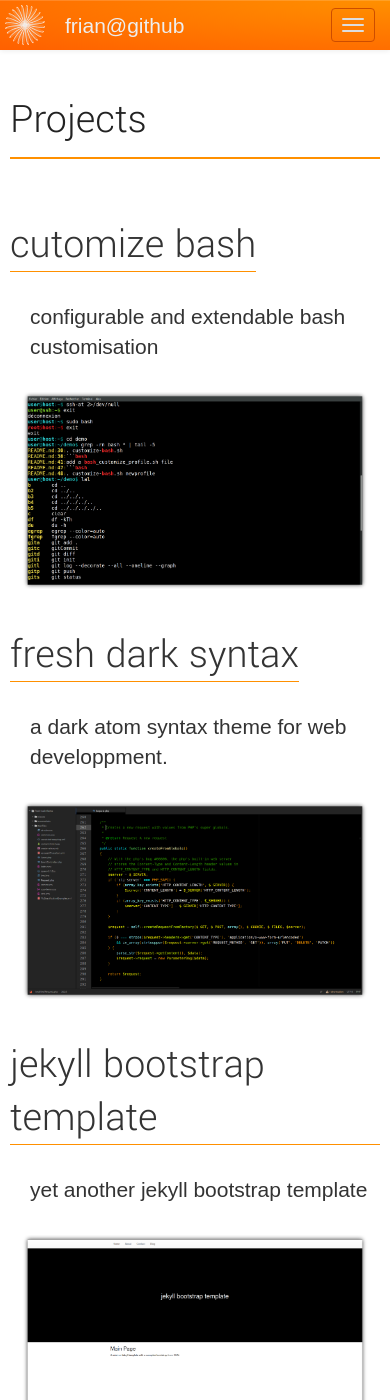
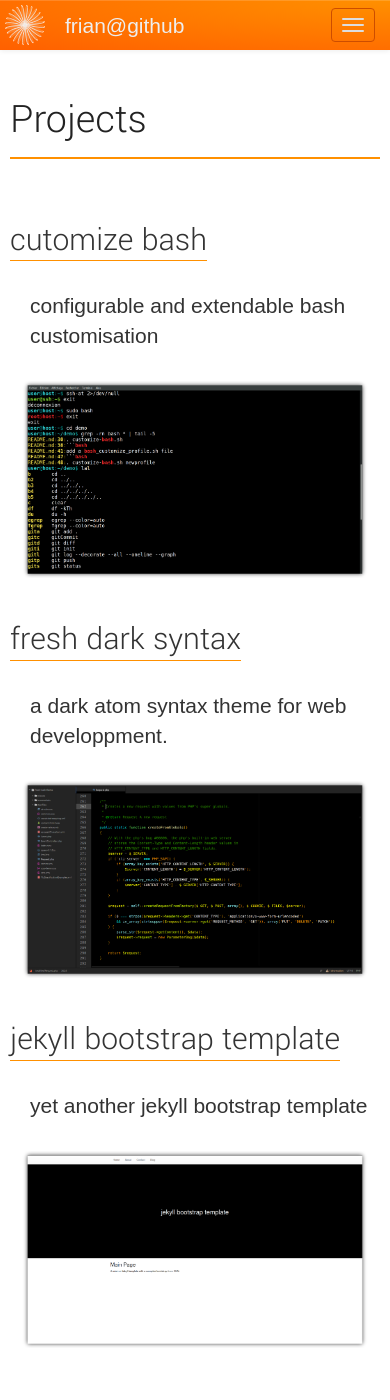
Before and after one commit to frian/frian.github.io, a Jekyll site: the page built from projects.md, in a window 390 px wide and 1400 px high. Built offline with Jekyll 4.4.1, drawn with Linux system fonts in a browser that asks for light colours; some web fonts are replaced.

Commit message:
adjusted mardown font size for small screen

```diff
--- a/_sass/_markdown.scss
+++ b/_sass/_markdown.scss
@@ -52,7 +52,7 @@
 // -- h2
 .markdown-body h2 {
     margin: 30px 0;
-    font-size: 200%;
+    font-size: 160%;
     display: inline-block;
 }
 
@@ -125,6 +125,10 @@
         font-size: 300%;
     }
 
+    .markdown-body h2 {
+        font-size: 200%;
+    }
+
     .markdown-body .article-heading {
         font-size: 200%;
     }
--- a/css/main.css
+++ b/css/main.css
@@ -200,7 +200,7 @@ ul {
 
 .markdown-body h2 {
   margin: 30px 0;
-  font-size: 200%;
+  font-size: 160%;
   display: inline-block; }
 
 .markdown-body h2:after {
@@ -246,6 +246,9 @@ ul {
 @media (min-width: 992px) {
   .markdown-body h1 {
     font-size: 300%; }
+
+  .markdown-body h2 {
+    font-size: 200%; }
 
   .markdown-body .article-heading {
     font-size: 200%; }
```
